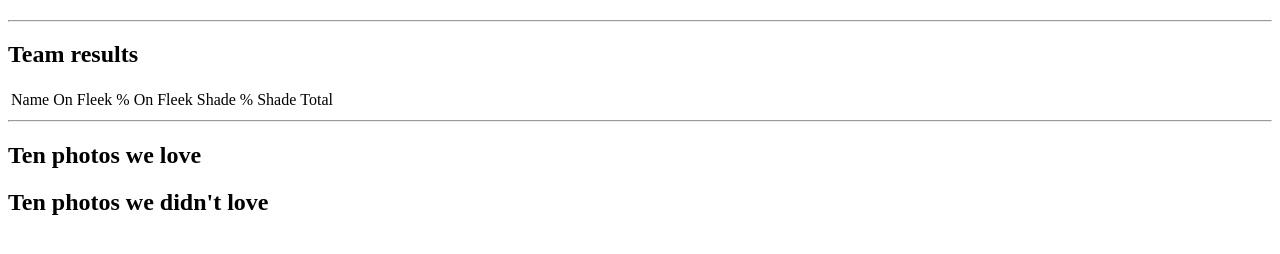
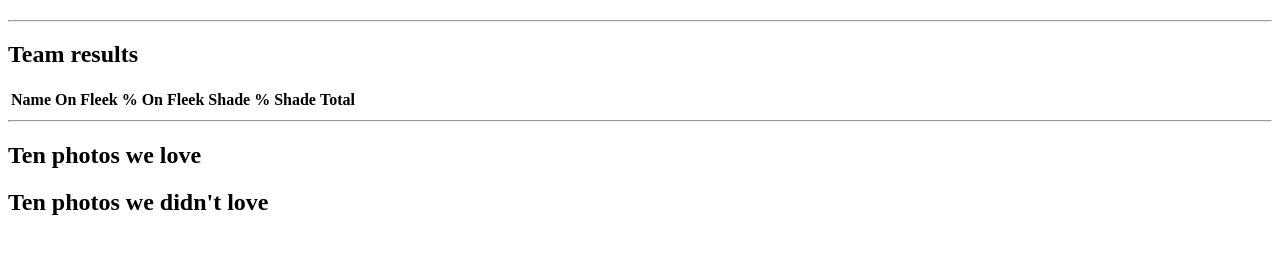
Before and after one commit to nprapps/graeae, a Flask app: template templates/admin/leaderboard.html in a window 1280 px wide. Shown: the part 114-368 px from the top of the page. Run offline with Flask 2, Linux system fonts and the light colour scheme; the template is opened without the code that fills it, so the values that code supplies are empty.

Commit message:
grand totals and integrate app.less into admin

```diff
--- a/less/app.less
+++ b/less/app.less
@@ -406,7 +406,7 @@ footer {
         text-align: right;
     }
     tr.last td {
-        /*font-weight: bold;*/
+        font-weight: bold;
     }
     td, th {
         vertical-align: middle !important;
--- a/templates/admin/leaderboard.html
+++ b/templates/admin/leaderboard.html
@@ -12,35 +12,35 @@
 <table class="table">
     <thead>
         <tr>
-            <td>Name</td>
-            <td>On Fleek</td>
-            <td>% On Fleek</td>
-            <td>Shade</td>
-            <td>% Shade</td>
-            <td>Total</td>
+            <th>Name</th>
+            <th class="value">On Fleek</th>
+            <th class="value">% On Fleek</th>
+            <th class="value">Shade</th>
+            <th class="value">% Shade</th>
+            <th class="value">Total</th>
         </tr>
     </thead>
     <tbody>
         {% for row in leaderboard %}
-        <tr>
+        <tr {% if loop.last %}class="last"{% endif %}>
             <td>{{ row.evaluator }}</td>
-            <td>{{ row.fleek }}</td>
-            <td>
+            <td class="value">{{ row.fleek }}</td>
+            <td class="value">
                 {% if row.fleek_pct %}
                 {{ row.fleek_pct|format_commas(0) }}%
                 {% else %}
                 0
                 {% endif %}
             </td>
-            <td>{{ row.shade }}</td>
-            <td>
+            <td class="value">{{ row.shade }}</td>
+            <td class="value">
                 {% if row.shade_pct %}
                 {{ row.shade_pct|format_commas(0) }}%
                 {% else %}
                 0
                 {% endif %}
             </td>
-            <td>{{ row.total }}</td>
+            <td class="value">{{ row.total }}</td>
         </tr>
         {% endfor %}
     </tbody>
--- a/templates/index.html
+++ b/templates/index.html
@@ -200,7 +200,7 @@
                 </thead>
                 <tbody>
                     {% for row in homepage_summary %}
-                    <tr {% if loop.last %}class="last"{% endif %}>
+                    <tr>
                         <td>{{ row.on_homepage }}</td>
                         <td class="value">{{row.on_homepage_count}}</td>
                         <td class="value">{{row.on_homepage_count_pct|format_commas(2) }}%</td>
@@ -225,7 +225,7 @@
                 </thead>
                 <tbody>
                     {% for row in facebook_summary %}
-                    <tr {% if loop.last %}class="last"{% endif %}>
+                    <tr>
                         <td>{{ row.on_facebook }}</td>
                         <td class="value">{{row.on_facebook_count}}</td>
                         <td class="value">{{row.on_facebook_count_pct|format_commas(2) }}%</td>
@@ -251,7 +251,7 @@
         </thead>
         <tbody>
             {% for row in contribution_summary %}
-            <tr {% if loop.last %}class="last"{% endif %}>
+            <tr>
                 <td>{{ row.contribution }}</td>
                 <td class="value">{{row.contribution_count}}</td>
                 <td class="value">{{row.contribution_count_pct|format_commas(2) }}%</td>
```
Also changed, not shown: less/admin.less (+1 -9 lines), public_app.py (+18 -1 lines).
